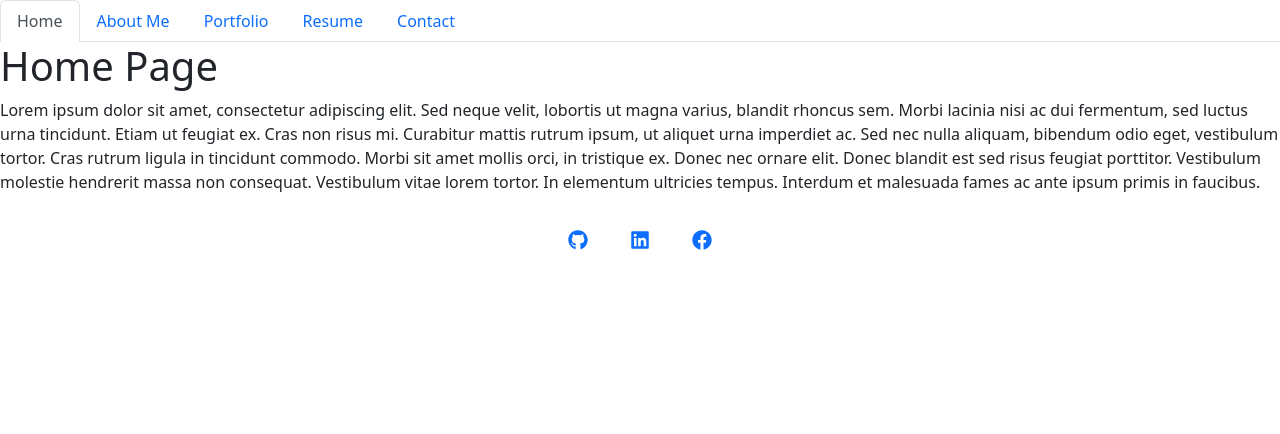
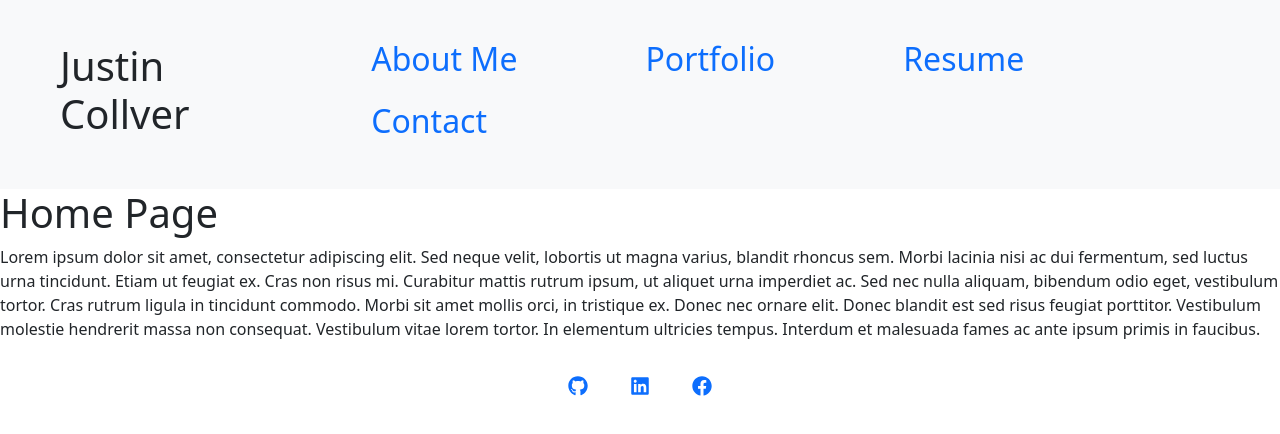
Before and after one commit to threewide/react-portfolio, a React (Create React App) app in the folder react-portfolio-app/: page / in a window 1280 px wide. Shown: the top 434 px of the page. Built offline with nearby package versions, Linux system fonts and the light colour scheme.

Commit message:
added Form on Contact page and a utils/helper.js that validated email and passwords on the Form

```diff
--- /dev/null
+++ b/react-portfolio-app/src/components/Form/index.js
@@ -0,0 +1,91 @@
+import React, { useState } from 'react';
+import './style.css';
+
+// Here we import a helper function that will check if the email is valid
+import { checkPassword, validateEmail } from '../../utils/helpers';
+
+function Form() {
+  // Create state variables for the fields in the form
+  // We are also setting their initial values to an empty string
+  const [email, setEmail] = useState('');
+  const [userName, setUserName] = useState('');
+  const [password, setPassword] = useState('');
+  const [errorMessage, setErrorMessage] = useState('');
+
+  const handleInputChange = (e) => {
+    // Getting the value and name of the input which triggered the change
+    const { target } = e;
+    const inputType = target.name;
+    const inputValue = target.value;
+
+    // Based on the input type, we set the state of either email, username, and password
+    if (inputType === 'email') {
+      setEmail(inputValue);
+    } else if (inputType === 'userName') {
+      setUserName(inputValue);
+    } else {
+      setPassword(inputValue);
+    }
+  };
+
+  const handleFormSubmit = (e) => {
+    // Preventing the default behavior of the form submit (which is to refresh the page)
+    e.preventDefault();
+
+    // First we check to see if the email is not valid or if the userName is empty. If so we set an error message to be displayed on the page.
+    if (!validateEmail(email) || !userName) {
+      setErrorMessage('Email or username is invalid');
+      // We want to exit out of this code block if something is wrong so that the user can correct it
+      return;
+      // Then we check to see if the password is not valid. If so, we set an error message regarding the password.
+    }
+    if (!checkPassword(password)) {
+      setErrorMessage(
+        `Choose a more secure password for the account: ${userName}`
+      );
+      return;
+    }
+    alert(`Hello ${userName}`);
+
+    // If everything goes according to plan, we want to clear out the input after a successful registration.
+    setUserName('');
+    setPassword('');
+    setEmail('');
+  };
+
+  return (
+    <div>
+      <form className="form">
+        <input
+          value={email}
+          name="email"
+          onChange={handleInputChange}
+          type="email"
+          placeholder="email"
+        />
+        <input
+          value={userName}
+          name="userName"
+          onChange={handleInputChange}
+          type="text"
+          placeholder="username"
+        />
+        <input
+          value={password}
+          name="password"
+          onChange={handleInputChange}
+          type="password"
+          placeholder="Password"
+        />
+        <button type="button" onClick={handleFormSubmit}>Submit</button>
+      </form>
+      {errorMessage && (
+        <div>
+          <p className="error-text">{errorMessage}</p>
+        </div>
+      )}
+    </div>
+  );
+}
+
+export default Form;
--- /dev/null
+++ b/react-portfolio-app/src/components/Form/style.css
@@ -0,0 +1,10 @@
+.form {
+  margin: 20px;
+}
+
+.form input {
+  display: block;
+  margin-top: 5px;
+  margin-bottom: 5px;
+  width: 100%;
+}
--- a/react-portfolio-app/src/components/Navigation.js
+++ b/react-portfolio-app/src/components/Navigation.js
@@ -4,59 +4,61 @@ import React from 'react';
 // We assign them to their own variable names
 function Navigation({ currentPage, handlePageChange }) {
   return (
-    <ul className="nav nav-tabs">
-      <li className="nav-item">
-        <a
-          href="#home"
+    <nav class="navbar navbar-expand-lg navbar-light bg-light">
+        <div class="container-fluid m-4">
+            <div class="px-4">
+                <a href="#home"
                 onClick={() => handlePageChange('Home')}
                 // This is a conditional (ternary) operator that checks to see if the current page is "Home"
                 // If it is, we set the current page to 'nav-link-active', otherwise we set it to 'nav-link'
                 className={currentPage === 'Home' ? 'nav-link active' : 'nav-link'}
                 >
-          Home
+                    <h1>Justin Collver</h1>
                 </a>
-      </li>
-      <li className="nav-item">
-        <a
-          href="#aboutme"
+            </div>
+            <div class="d-flex align-items-center">
+                <ul className="nav" >
+                    <li className="nav-item" class="px-5">
+                        <a href="#aboutme"
                         onClick={() => handlePageChange('AboutMe')}
                         // Check to see if the currentPage is `AboutMe`, and if so we use the active link class from bootstrap. Otherwise, we set it to a normal nav-link
                         className={currentPage === 'AboutMe' ? 'nav-link active' : 'nav-link'}
                         >
-          About Me
+                            <h2>About Me</h2>
                         </a>
                     </li>
-      <li className="nav-item">
-        <a
-          href="#portfolio"
+                    <li className="nav-item" class="px-5">
+                        <a href="#portfolio"
                         onClick={() => handlePageChange('Portfolio')}
                         // Check to see if the currentPage is `Portfolio`, and if so we use the active link class from bootstrap. Otherwise, we set it to a normal nav-link
                         className={currentPage === 'Portfolio' ? 'nav-link active' : 'nav-link'}
                         >
-          Portfolio
+                            <h2>Portfolio</h2>
                         </a>
                     </li>
-      <li className="nav-item">
-        <a
-          href="#resume"
+                    <li className="nav-item" class="px-5">
+                        <a href="#resume"
                         onClick={() => handlePageChange('Resume')}
                         // Check to see if the currentPage is `Resume`, and if so we use the active link class from bootstrap. Otherwise, we set it to a normal nav-link
                         className={currentPage === 'Resume' ? 'nav-link active' : 'nav-link'}
                         >
-          Resume
+                            <h2>Resume</h2>
                         </a>
                     </li>
-      <li className="nav-item">
-        <a
-          href="#contact"
+                    <li className="nav-item" class="px-5">
+                        <a href="#contact"
                         onClick={() => handlePageChange('Contact')}
                         // Check to see if the currentPage is `Contact`, and if so we use the active link class from bootstrap. Otherwise, we set it to a normal nav-link
                         className={currentPage === 'Contact' ? 'nav-link active' : 'nav-link'}
                         >
-          Contact
+                            <h2>Contact</h2>
                         </a>
                     </li>
                 </ul>
+            </div>
+
+        </div>
+    </nav>
   );
 }
 
--- a/react-portfolio-app/src/components/pages/Contact.js
+++ b/react-portfolio-app/src/components/pages/Contact.js
@@ -1,22 +1,11 @@
 import React from 'react';
+import Form from '../Form';
 
 export default function Contact() {
   return (
     <div>
-      <h1>Contact Page</h1>
-      <p>
-        Integer cursus bibendum sem non pretium. Vestibulum in aliquet sem, quis
-        molestie urna. Aliquam semper ultrices varius. Aliquam faucibus sit amet
-        magna a ultrices. Aenean pellentesque placerat lacus imperdiet
-        efficitur. In felis nisl, luctus non ante euismod, tincidunt bibendum
-        mi. In a molestie nisl, eu sodales diam. Nam tincidunt lacus quis magna
-        posuere, eget tristique dui dapibus. Maecenas fermentum elementum
-        faucibus. Quisque nec metus vestibulum, egestas massa eu, sollicitudin
-        ipsum. Nulla facilisi. Sed ut erat ligula. Nam tincidunt nunc in nibh
-        dictum ullamcorper. Class aptent taciti sociosqu ad litora torquent per
-        conubia nostra, per inceptos himenaeos. Etiam ornare rutrum felis at
-        rhoncus. Etiam vel condimentum magna, quis tempor nulla.
-      </p>
+        <h3>Contact</h3>
+        <Form/>
     </div>
   );
 }
--- /dev/null
+++ b/react-portfolio-app/src/utils/helpers.js
@@ -0,0 +1,12 @@
+export function validateEmail(email) {
+  const re = /^(([^<>()[\]\\.,;:\s@"]+(\.[^<>()[\]\\.,;:\s@"]+)*)|(".+"))@((\[[0-9]{1,3}\.[0-9]{1,3}\.[0-9]{1,3}\.[0-9]{1,3}\])|(([a-zA-Z\-0-9]+\.)+[a-zA-Z]{2,}))$/;
+  return re.test(String(email).toLowerCase());
+}
+
+export function checkPassword(input) {
+  const passw = /^[A-Za-z]\w{7,14}$/;
+  if (input.match(passw)) {
+    return true;
+  }
+  return false;
+}
```
Also changed, not shown: 1 other file (tests, documents, lock files or other folders). Lines whose indentation alone changed are shown as unchanged.
